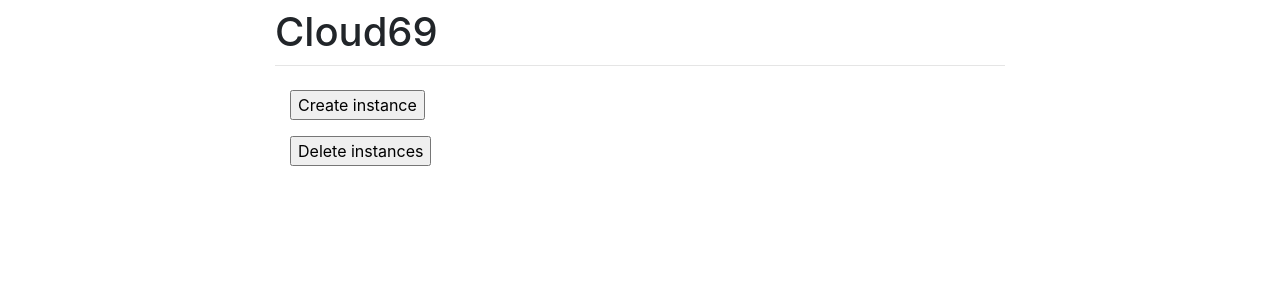
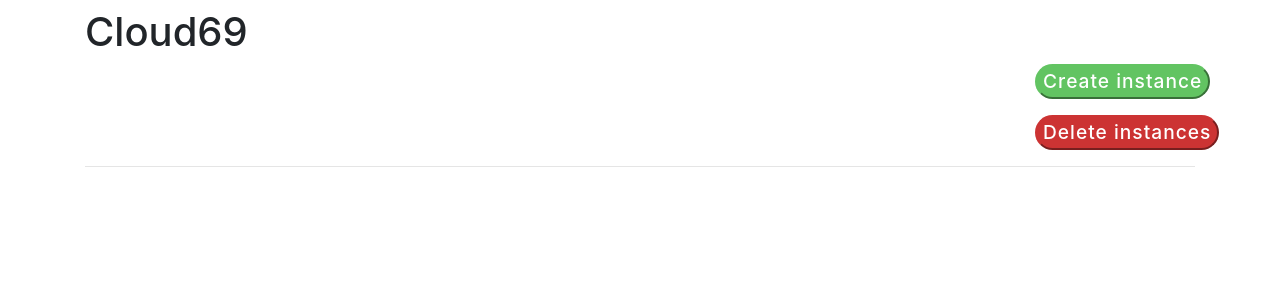
Before and after one commit to Adrian1707/cloud69, a Django app: page /cloud69/ in a window 1280 px wide. Shown: the top 300 px of the page. Run offline with Django 3.2, Linux system fonts and the light colour scheme; data that the repository does not hold is empty; style sheets or scripts are compiled from the project's sources; some libraries are stand-ins or nearby versions.

Commit message:
install sass and delete instance action

```diff
--- a/cloud69/ec2_client.py
+++ b/cloud69/ec2_client.py
@@ -41,6 +41,9 @@ class EC2Client(object):
             KeyName=key_name
         )
 
+    def delete_instance(self, id):
+        self.resource.instances.filter(InstanceIds = [id]).terminate()
+
     def delete_all_ec2_instances(self):
         self.resource.instances.terminate()
 
--- a/cloud69/static/cloud69/style.css
+++ /dev/null
@@ -1,8 +0,0 @@
-.instance {
-  border-top: 2px solid green;
-  margin-right: 10%;
-}
-
-.instances {
-  display: flex;
-}
--- /dev/null
+++ b/cloud69/static/cloud69/style.scss
@@ -0,0 +1,33 @@
+$cloud69-green: #62c462;
+$cloud69-red: #c33;
+
+.instance {
+  border-top: 2px solid $cloud69-green;
+  margin-right: 10%;
+}
+
+.instances {
+  display: flex;
+}
+
+.button {
+  border-radius: 60px;
+  font-weight: 500;
+  letter-spacing: 1px;
+  font-size: 1.2rem;
+  color: #fff;
+
+  &--create {
+    background-color: $cloud69-green;
+    border-color: $cloud69-green;
+  }
+
+  &--delete {
+    background-color: $cloud69-red;
+    border-color: $cloud69-red;
+  }
+
+  &:hover {
+    cursor: pointer;
+  }
+}
--- a/cloud69/templates/cloud69/index.html
+++ b/cloud69/templates/cloud69/index.html
@@ -1,40 +1,45 @@
 <html lang="en">
-  {% load static %}
+  {% load sass_tags %}
   <head>
     <meta charset="utf-8">
     <meta name="viewport" content="width=device-width, initial-scale=1, shrink-to-fit=no">
     <link rel="stylesheet" href="https://stackpath.bootstrapcdn.com/bootstrap/4.1.3/css/bootstrap.min.css" integrity="sha384-MCw98/SFnGE8fJT3GXwEOngsV7Zt27NXFoaoApmYm81iuXoPkFOJwJ8ERdknLPMO" crossorigin="anonymous">
-    <link rel="stylesheet" type="text/css" href="{% static 'cloud69/style.css' %}">
-    <title>Django People</title>
+    <link rel="stylesheet" type="text/css" href="{% sass_src 'cloud69/style.scss' %}">
+    <title>Cloud69</title>
   </head>
   <body>
     <div class="container">
       <div class="row justify-content-center">
-        <div class="col-8">
+        <div class="col-12">
           <h1 class="mt-2">Cloud69</h1>
           <div class="row">
-            <div class="col-md-12 instances">
+            <div class="col-md-10 instances">
               {% for instance in instance_models %}
                 <div class="instance">
                   <p>Instance Id: {{ instance.instance_id }}</p>
                   <p>Instance Name: {{ instance.name }}</p>
+                  <form action="/cloud69/delete" method="POST">
+                    {% csrf_token %}
+                    <input class="button button--delete" type="submit" value="Delete instance">
+                    <input type="hidden" name="instance_id" value={{ instance.instance_id}}>
+                  </form>
                 </div>
               {% endfor %}
              </div>
-          </div>
-          <hr class="mt-0 mb-4">
-        <div class="col-4">
+            <div class="col-md-2">
               <form action="/cloud69/create" method="POST">
                 {% csrf_token %}
-            <input type="submit" value="Create instance">
+                <input class="button button--create" type="submit" value="Create instance">
               </form>
 
 
               <form action="/cloud69/delete_all" method="POST">
                 {% csrf_token %}
-            <input type="submit" value="Delete instances">
+                <input class="button button--delete" type="submit" value="Delete instances">
               </form>
             </div>
+          </div>
+          <hr class="mt-0 mb-4">
       </div>
     </div>
   </body>
--- a/cloud69/urls.py
+++ b/cloud69/urls.py
@@ -6,4 +6,5 @@ urlpatterns = [
     path('', views.index, name='index'),
     path('create', views.create, name='create'),
     path('delete_all', views.delete_all, name='delete_all'),
+    path('delete', views.delete, name='delete'),
 ]
--- a/cloud69/views.py
+++ b/cloud69/views.py
@@ -9,7 +9,8 @@ def index(request):
     template = loader.get_template('cloud69/index.html')
     instance_models = []
     for instance in instances:
-        instance_models.append(EC2Instance.create(instance_response = instance))
+        if instance['State']["Name"] != 'terminated':
+            instance_models.append(EC2Instance.create(instance_response = instance))
 
     html = template.render({'instance_models': instance_models }, request)
     return HttpResponse(html)
@@ -19,6 +20,12 @@ def create(request):
     template = loader.get_template('cloud69/success.html')
     return HttpResponse(template.render({}, request))
 
+def delete(request):
+    instance_id = request.POST.dict().get("instance_id")
+    EC2Client().delete_instance(instance_id)
+    template = loader.get_template("cloud69/success.html")
+    return HttpResponse(template.render({}, request))
+
 def delete_all(request):
     EC2Client().delete_all_ec2_instances()
     template = loader.get_template('cloud69/success.html')
--- a/requirements.txt
+++ b/requirements.txt
@@ -1,3 +1,6 @@
 Django>=2.0,<3.0
 boto3
 psycopg2>=2.7,<3.0
+libsass
+django-compressor
+django-sass-processor
```
Also changed, not shown: cloud69/style.css (added, +17 -0 lines), composeexample/settings.py (+14 -6 lines), 1 other file. Lines whose indentation alone changed are shown as unchanged.
